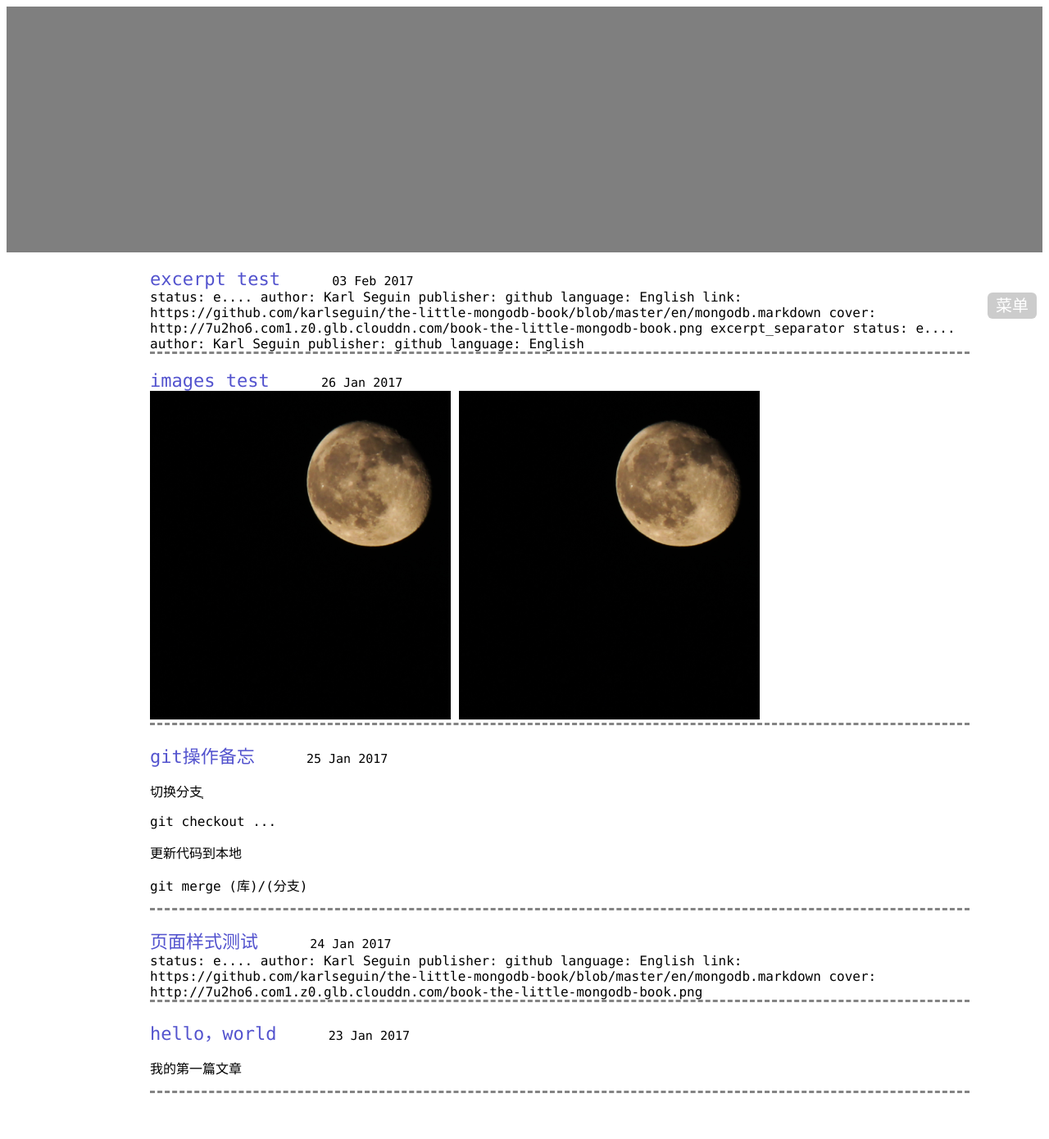
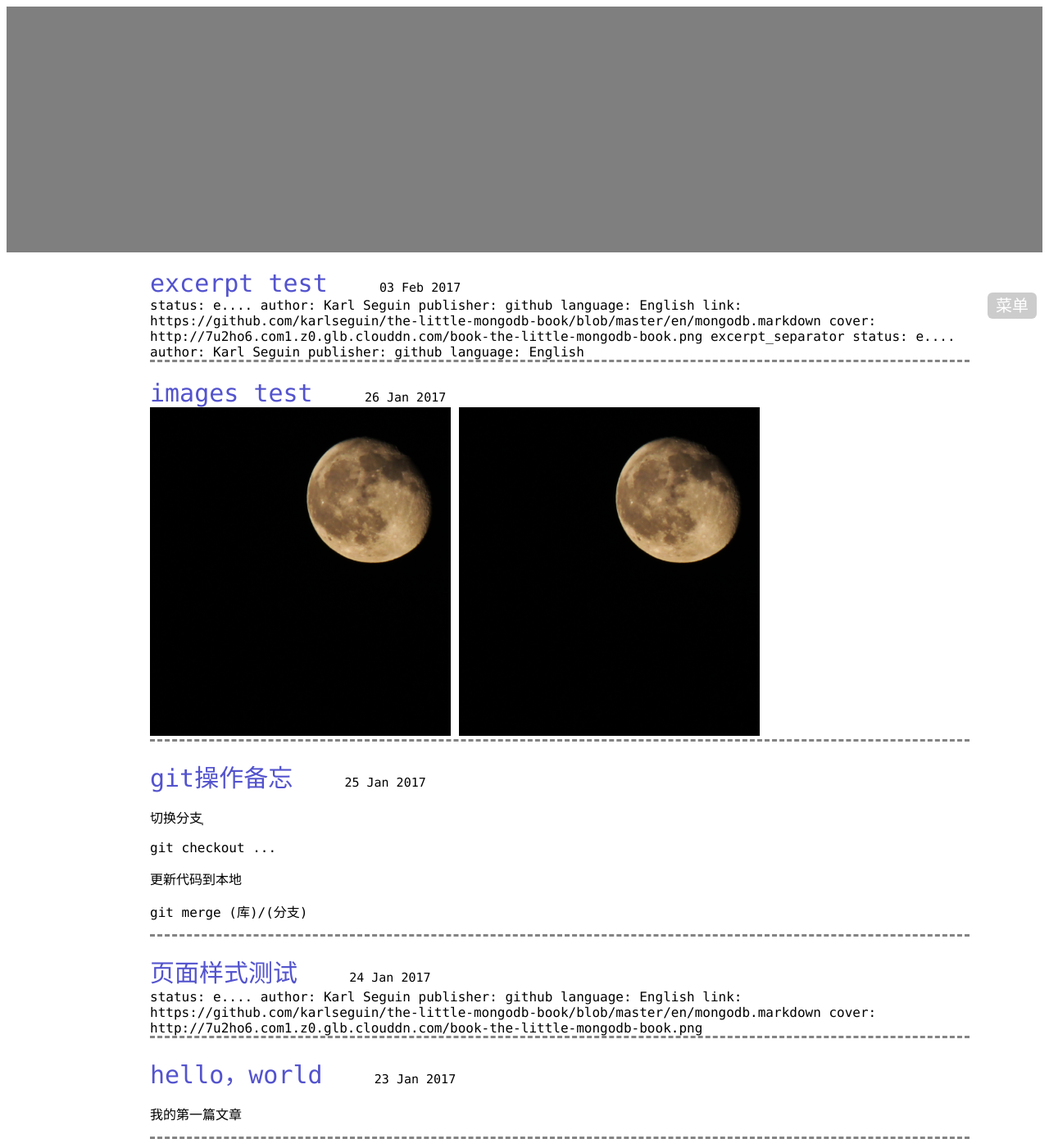
Before and after one commit to wangjianjie606/dono, a Jekyll site: the page built from index.html, in a window 1280 px wide. Shown: the whole page at 82% size. Built offline with Jekyll 4.4.1, drawn with Linux system fonts in a browser that asks for light colours; before the commit the page ends 1334 px from its top, so only the background shows below that.

Commit message:
home page layouts modify...

```diff
--- a/_layouts/home.html
+++ b/_layouts/home.html
@@ -36,8 +36,6 @@
 		//主体往左移动140px，显示菜单div 宽度280px 显示为分类及其子项
 	});
 
-	$(".homeExcerpt").on("click",function(){
-		window.location.href = preURL + $(this).attr("url");
-	});
+
   </script>
 </html>
--- a/index.html
+++ b/index.html
@@ -6,10 +6,10 @@
 {% for post in site.posts %}
   <div style="border-bottom-style:dashed; border-color:rgb(132, 132, 132); margin-top:20px;">
     <div style="font-size:15px;">
-	  <a style="font-size:22px;" class="homeContentTitle" href="{{ site.baseurl }}{{ post.url }}?{{site.time}}">{{ post.title }}</a>
+	  <a style="font-size:30px;" class="homeContentTitle" href="{{ site.baseurl }}{{ post.url }}?{{site.time}}">{{ post.title }}</a>
 	  &nbsp;&nbsp;&nbsp;&nbsp;&nbsp;
 	  {{ post.date | date_to_string }}
 	</div>
-    <div class="homeExcerpt" url="{{ site.baseurl }}{{ post.url }}">{{ post.excerpt }}</div>
+    <div >{{ post.excerpt }}</div>
   </div>
 {% endfor %}
```
